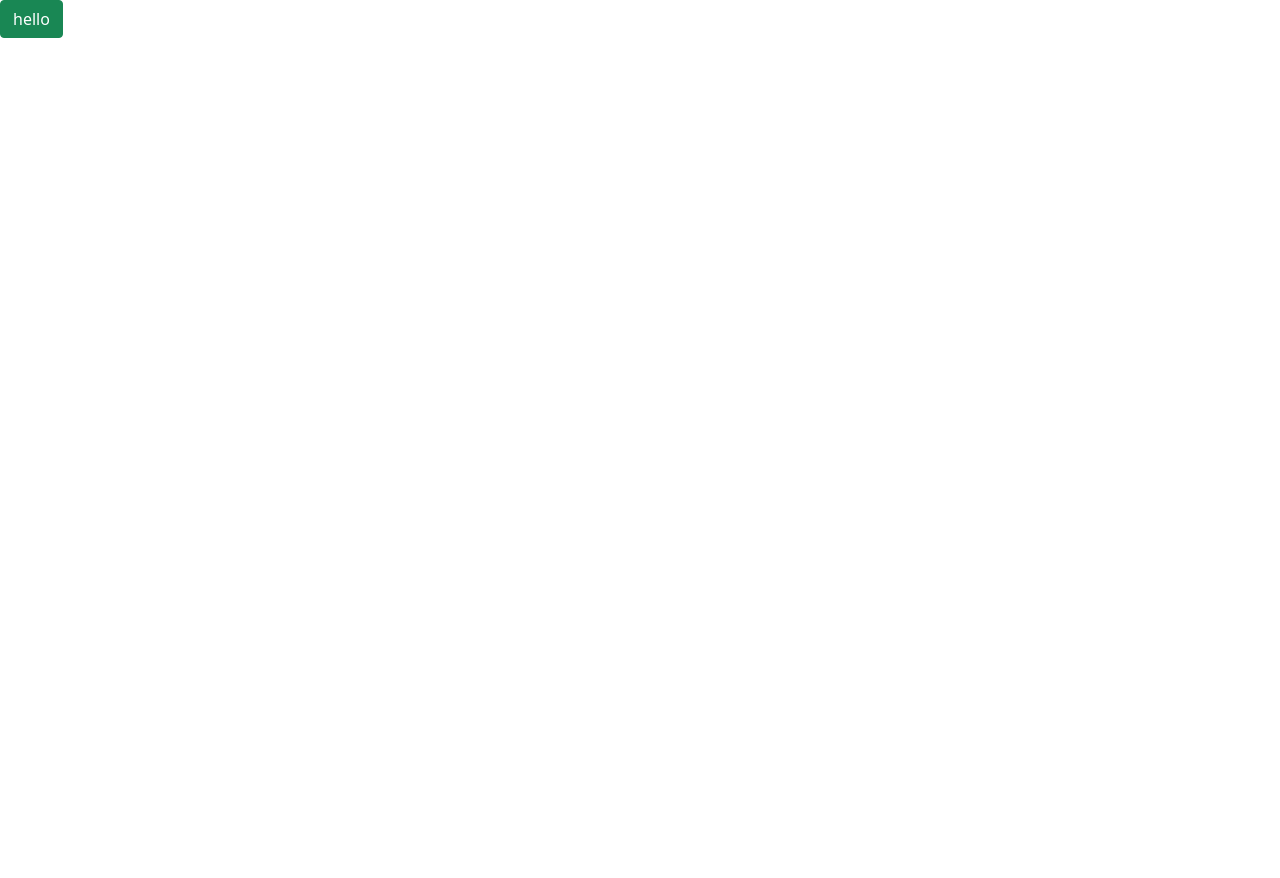
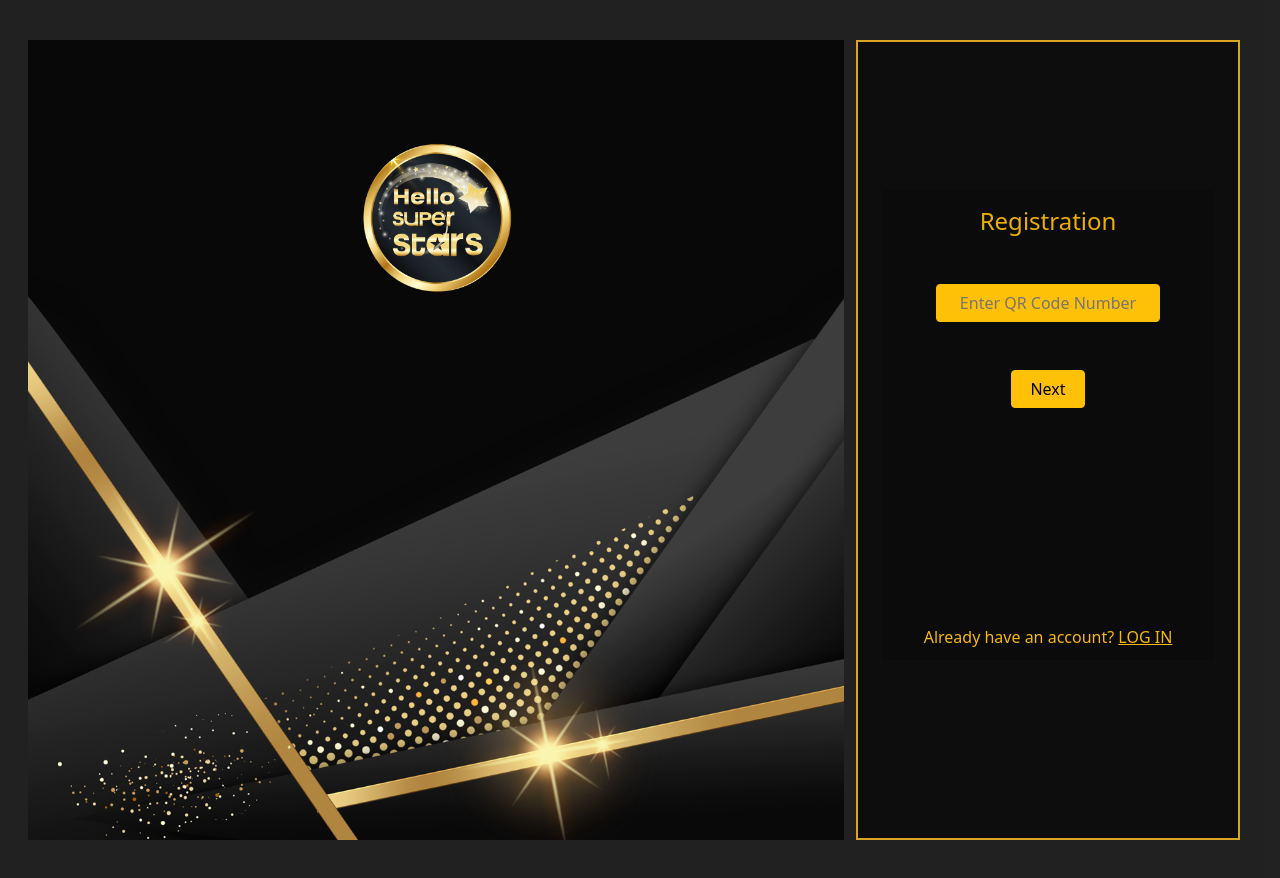
Before and after one commit to aktaruzzamanjoti97/HelloSuperStarsAdminPortal, a React (Create React App) app: page / in a window 1280 px wide. Before the commit the page ends 800 px from the top, so only its background shows below. Built offline with nearby package versions, Linux system fonts and the light colour scheme.

Commit message:
SuperStar Admin Registration Done

```diff
--- a/src/App.js
+++ b/src/App.js
@@ -1,11 +1,12 @@
 
 import './App.css';
-import Header from './Components/Pages/Header/Header';
+import SuperstarLogin from './Components/SuperStarAuth/Content/SuperstarLogin';
+
 
 function App() {
   return (
     <div className="App">
-    <Header />
+    <SuperstarLogin/>
     </div>
   );
 }
--- /dev/null
+++ b/src/Components/SuperStarAuth/CSS/login.css
@@ -0,0 +1,57 @@
+
+
+.login-Super-body{
+    background-color: rgba(12, 12, 12, 0.911);
+    padding: 40px;
+}
+.Login-Super-Left{
+    background-image: url('../../../assets//images/starbgauth.png');
+
+    /* Control the height of the image */
+  min-height: 400px ;
+
+  /* Center and scale the image nicely */
+  background-position: center;
+  background-repeat: no-repeat;
+  background-size: cover;
+  position: relative;
+  border-color: 2px solid rgb(250, 172, 4) ;
+  background-color: rgb(8, 8, 8);
+
+}
+.login-super-logo{
+    width: 20%;
+}
+
+.logIn-bg-left-img{
+    width: 20%;
+    margin-top: 100px;
+}
+
+.logIn-header{
+    color: rgb(236, 174, 1);
+}
+.login-super-right{
+    background-color: rgba(12, 12, 12, 0.911);
+    border: 2px solid goldenrod;
+}
+
+.SP-S_long{
+    height: 500px;
+}
+.logIn-bg-sp{
+    height: 470px;
+    background-color: rgba(12, 12, 12, 0.911) !important;
+}
+.Login_SP_Footer{
+    color: rgb(248, 184, 8);
+    margin-bottom: 10px;
+}
+
+.Login_SP_Footer-btn{
+    color: rgb(248, 184, 8);
+
+}
+.Login_SP_Footer-btn:hover{
+    color: rgb(248, 224, 8);
+}
--- /dev/null
+++ b/src/Components/SuperStarAuth/Content/SuperstarLogin.js
@@ -0,0 +1,64 @@
+import React from 'react'
+import Logo from '../../../assets/images/helloSuperStar.png'
+
+import {Card,Form,Container,Button } from 'react-bootstrap'
+import '../CSS/SuperStarHome.css'
+import '../CSS/login.css'
+import { Link } from 'react-router-dom'
+const SuperstarLogin = () => {
+return (
+<>
+    <div className="login-Super-body">
+        <section id="header" className="d-flex align-items-center">
+            <div className=" col-md-12 ">
+                <div className="row">
+                    <div className="col-md-8 flex-column logIn-bg-left Login-Super-Left">
+                        <center>
+                            <img src={Logo} alt="" className="logIn-bg-left-img" />
+                        </center>
+                    </div>
+
+                    <div className="col-lg-4 header-img">
+                        <Container className="d-flex align-items-center justify-content-center login-super-right"
+                            style={{ minHeight: "100vh" }}>
+
+                            <div className="w-100 SP-S_long" style={{ maxWidth: "480px" ,}}>
+                                <Card className='logIn-bg-sp'>
+                                    <Card.Body>
+
+                                        <div className="d-flex justify-content-center parent-border">
+                                            <h4 className="text-center mb-4 logIn-header"> Registration</h4>
+                                        </div>
+                                        <br />
+
+                                        <Form className='text-center'>
+
+                                            <input className="btn btn-warning w-75"
+                                                placeholder="Enter QR Code Number" />
+
+                                            <div className="d-flex  justify-content-around mt-5 ">
+
+                                                <button className="btn btn-warning w-25" placeholder="Next"
+                                                    type="submit">Next</button>
+                                            </div>
+                                        </Form>
+                                    </Card.Body>
+
+                                    <div className="text-center Login_SP_Footer">
+                                    Already have an account? <a href="#" className="Login_SP_Footer-btn">LOG IN</a>
+                                    </div>
+
+                                </Card>
+                            </div>
+                        </Container>
+                    </div>
+                </div>
+            </div>
+        </section>
+
+    </div>
+</>
+)
+}
+
+export default SuperstarLogin
```
